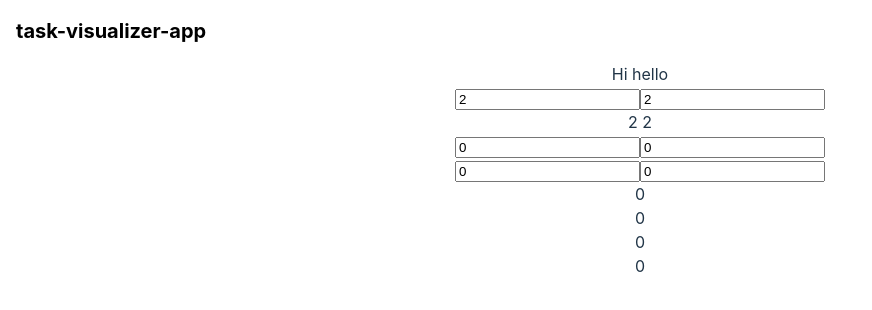
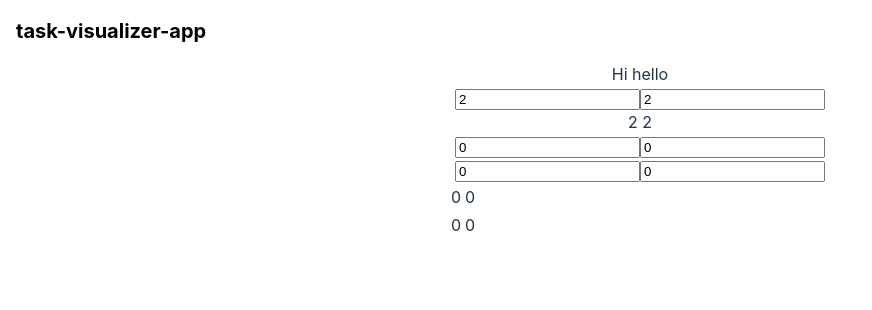
Before and after one commit to YaBoyya/task-visualizer-app, a React (Vite) app: page / in a window 1280 px wide. Shown: the top 310 px of the page, without its empty margins (0-872 px from the left). Built offline with nearby package versions, Linux system fonts and the light colour scheme.

Commit message:
Add initial styling to MatrixRender

```diff
--- /dev/null
+++ b/src/MatrixRender.css
@@ -0,0 +1,16 @@
+.matrix {
+    border: solid 1px white;
+    width: 30%;
+    /* text-align: center; */
+    margin: auto;
+}
+
+.matrix-row {
+    display: flex;
+    /* TODO center it pls */
+    /* align-content: ; */
+}
+
+.matrix-row div {
+    padding: 2px;
+}
--- a/src/MatrixRender.tsx
+++ b/src/MatrixRender.tsx
@@ -1,3 +1,5 @@
+import './MatrixRender.css'
+
 interface MatrixRenderParams {
   matrix: number[][];
 }
```
